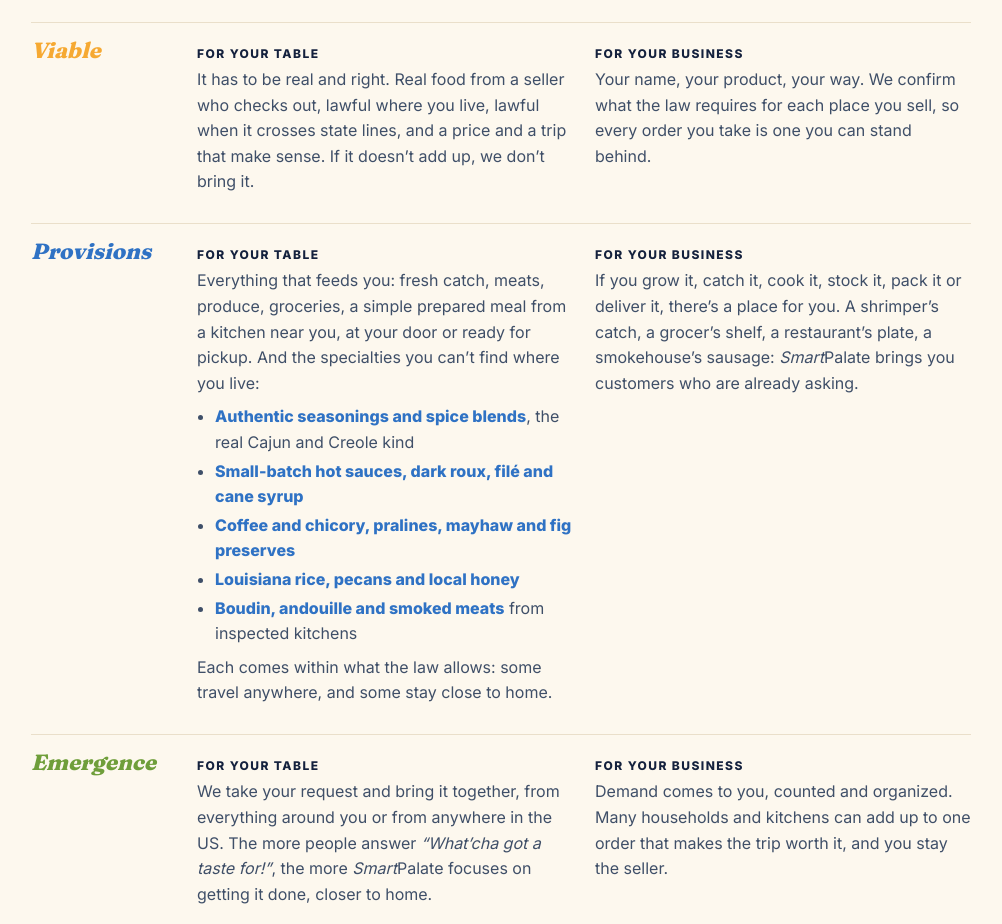
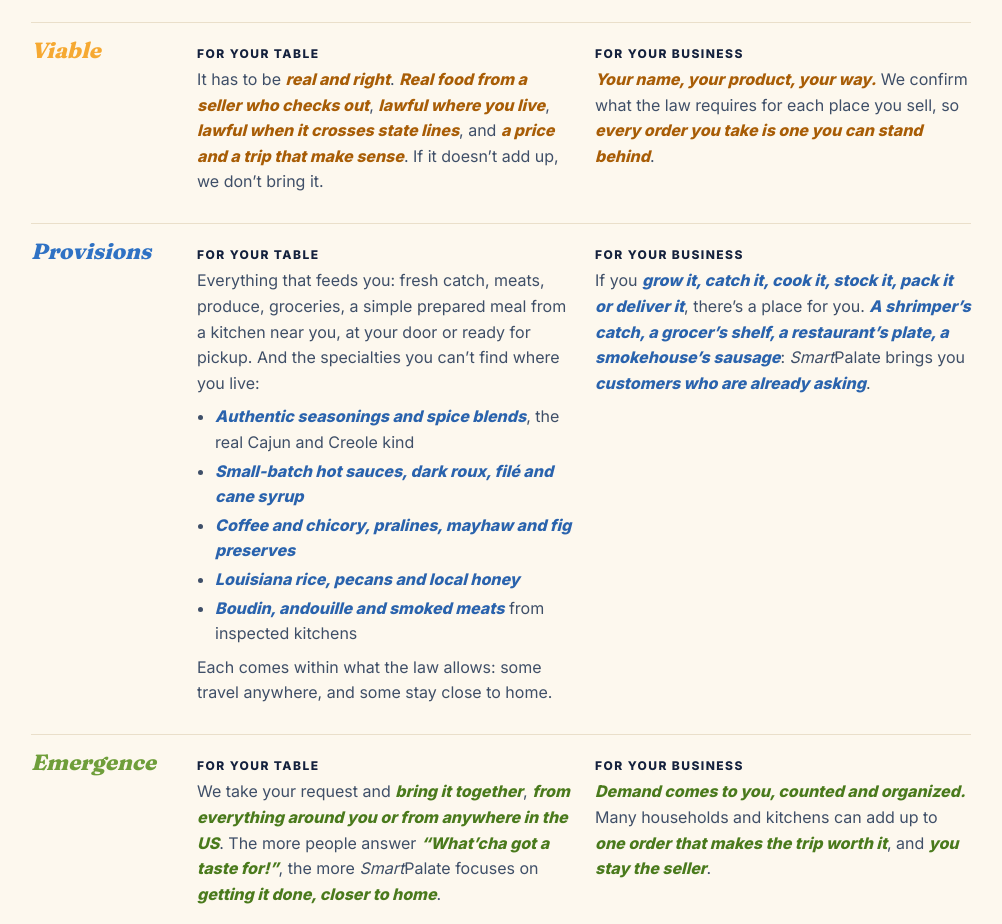
Before and after one commit to ralphyboy118/smartpalate-site, a plain HTML site: page index.html in a window 1280 px wide. Shown: the part 1880-2804 px from the top of the page, without its empty margins (139-1141 px from the left). Drawn offline with nearby package versions, Linux system fonts and the light colour scheme; no server answers; animation ran at ten frames a second.

Commit message:
VPE: colored, bold, italic highlights for Viable (orange), Provisions (blue), Emergence (green)
Per Mr. Parker, Nov 16, 2026.

Co-Authored-By: Claude Opus 5.5 <noreply@anthropic.com>

```diff
--- a/index.html
+++ b/index.html
@@ -167,7 +167,11 @@
     .side p + p { margin-top: 8px; }
     .specialties { margin: 8px 0; padding-left: 18px; color: var(--muted); }
     .specialties li { margin: 3px 0; }
-    .specialties b { font: inherit; font-weight: 700; color: var(--ink); }
+    .specialties b, .hl { font: inherit; font-weight: 700; font-style: italic; }
+    /* each word's highlights in its own color (darker shades of sun, blue and green, readable on cream) */
+    .word:nth-child(1) .hl { color: #a85d06; }
+    .word:nth-child(2) .hl, .word:nth-child(2) .specialties b { color: #2a63ad; }
+    .word:nth-child(3) .hl { color: #4a7a1c; }
     .closer { margin-top: 22px; font-weight: 800; color: var(--ink); }
 
     .partners { display: grid; grid-template-columns: 1.3fr 1fr; gap: 28px; align-items: center; }
@@ -294,8 +298,8 @@
         <div class="words">
           <div class="word"><b><i>Viable</i></b>
             <div class="sides">
-              <div class="side"><h4>For your table</h4><p>It has to be real and right. Real food from a seller who checks out, lawful where you live, lawful when it crosses state lines, and a price and a trip that make sense. If it doesn&rsquo;t add up, we don&rsquo;t bring it.</p></div>
-              <div class="side"><h4>For your business</h4><p>Your name, your product, your way. We confirm what the law requires for each place you sell, so every order you take is one you can stand behind.</p></div>
+              <div class="side"><h4>For your table</h4><p>It has to be <strong class="hl">real and right</strong>. <strong class="hl">Real food from a seller who checks out</strong>, <strong class="hl">lawful where you live</strong>, <strong class="hl">lawful when it crosses state lines</strong>, and <strong class="hl">a price and a trip that make sense</strong>. If it doesn&rsquo;t add up, we don&rsquo;t bring it.</p></div>
+              <div class="side"><h4>For your business</h4><p><strong class="hl">Your name, your product, your way.</strong> We confirm what the law requires for each place you sell, so <strong class="hl">every order you take is one you can stand behind</strong>.</p></div>
             </div>
           </div>
           <div class="word"><b><i>Provisions</i></b>
@@ -309,13 +313,13 @@
                   <li><b>Boudin, andouille and smoked meats</b> from inspected kitchens</li>
                 </ul>
                 <p>Each comes within what the law allows: some travel anywhere, and some stay close to home.</p></div>
-              <div class="side"><h4>For your business</h4><p>If you grow it, catch it, cook it, stock it, pack it or deliver it, there&rsquo;s a place for you. A shrimper&rsquo;s catch, a grocer&rsquo;s shelf, a restaurant&rsquo;s plate, a smokehouse&rsquo;s sausage: <i>Smart</i>Palate brings you customers who are already asking.</p></div>
+              <div class="side"><h4>For your business</h4><p>If you <strong class="hl">grow it, catch it, cook it, stock it, pack it or deliver it</strong>, there&rsquo;s a place for you. <strong class="hl">A shrimper&rsquo;s catch, a grocer&rsquo;s shelf, a restaurant&rsquo;s plate, a smokehouse&rsquo;s sausage</strong>: <i>Smart</i>Palate brings you <strong class="hl">customers who are already asking</strong>.</p></div>
             </div>
           </div>
           <div class="word"><b><i>Emergence</i></b>
             <div class="sides">
-              <div class="side"><h4>For your table</h4><p>We take your request and bring it together, from everything around you or from anywhere in the US. The more people answer <em>&ldquo;What&rsquo;cha got a taste for!&rdquo;</em>, the more <i>Smart</i>Palate focuses on getting it done, closer to home.</p></div>
-              <div class="side"><h4>For your business</h4><p>Demand comes to you, counted and organized. Many households and kitchens can add up to one order that makes the trip worth it, and you stay the seller.</p></div>
+              <div class="side"><h4>For your table</h4><p>We take your request and <strong class="hl">bring it together</strong>, <strong class="hl">from everything around you or from anywhere in the US</strong>. The more people answer <em class="hl">&ldquo;What&rsquo;cha got a taste for!&rdquo;</em>, the more <i>Smart</i>Palate focuses on <strong class="hl">getting it done, closer to home</strong>.</p></div>
+              <div class="side"><h4>For your business</h4><p><strong class="hl">Demand comes to you, counted and organized.</strong> Many households and kitchens can add up to <strong class="hl">one order that makes the trip worth it</strong>, and <strong class="hl">you stay the seller</strong>.</p></div>
             </div>
           </div>
         </div>
```
